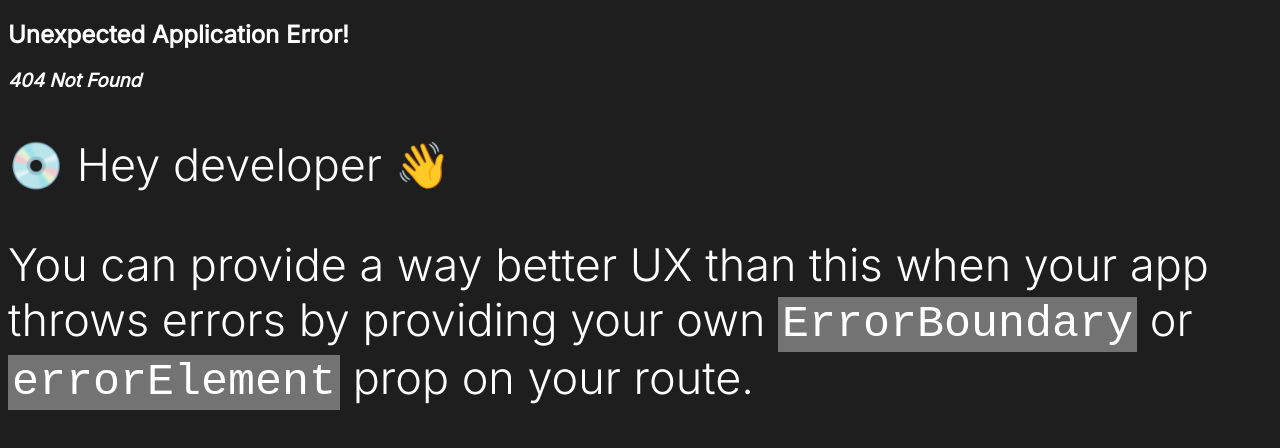
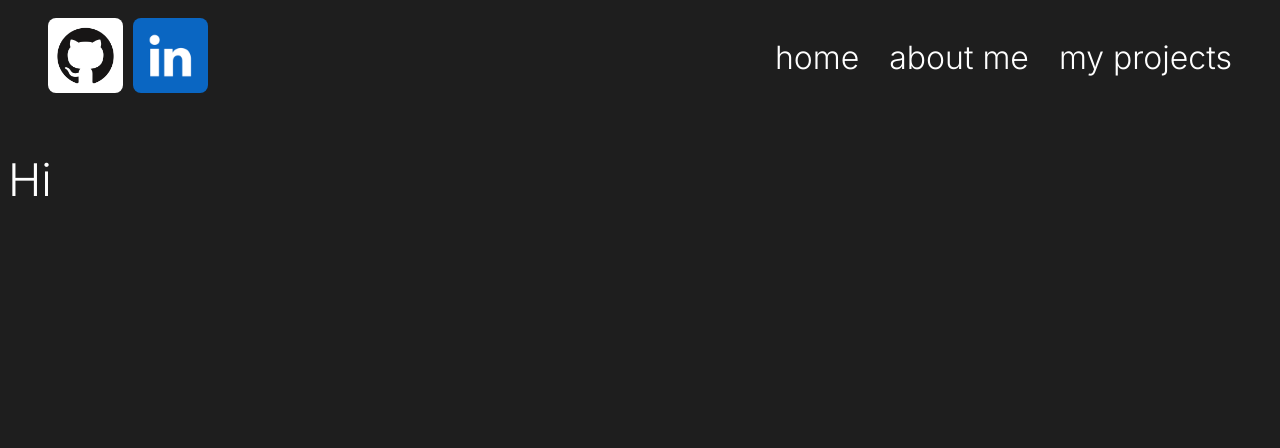
Before and after one commit to sjverdejo/Portfolio, a React (Create React App) app: page /about in a window 1280 px wide. Before the commit this address had no page. Shown: the top 448 px of the page. Built offline with nearby package versions, Linux system fonts and the light colour scheme.

Commit message:
Added routes for about me and projects

```diff
--- a/src/components/NavBar/NavBar.js
+++ b/src/components/NavBar/NavBar.js
@@ -5,17 +5,17 @@ import li from '../../assets/images/linkedin.png'
 
 function Navigation() {
     return(
-        <div className='navbar'>
+        <nav className='navbar'>
             <div className='top_left'>
                 <NavLink isText={false} text='linkedin' link='http://github.com/sjverdejo' image={gh}/>
                 <NavLink isText={false} text='github' link='http://linkedin.com' image={li}/>
             </div>
             <div className='top_right'>
-                <NavLink isText={true} text='home' link=''/>
-                <NavLink isText={true} text='about me' link=''/>
-                <NavLink isText={true} text='my projects' link=''/>
+                <NavLink isText={true} text='home' link='/'/>
+                <NavLink isText={true} text='about me' link='about'/>
+                <NavLink isText={true} text='my projects' link='projects'/>
             </div>
-        </div>
+        </nav>
     )
 }
 
--- a/src/components/NavBar/NavLink.js
+++ b/src/components/NavBar/NavLink.js
@@ -1,11 +1,10 @@
 import '../../assets/styles/NavLink.css'
-
+import { Link } from 'react-router-dom'
 function NavLink({image, text, link, isText}) {
     //if isText prop is true return text link, otherwise, return image link
     if (isText) {
         return (
-            //change this to buttons later to keep as SPA
-            <a className='textLink' href={link}>{text}</a>
+            <Link to={link} className='textLink'>{text}</Link>
             )
     } else {
         return (
--- a/src/routes/About.js
+++ b/src/routes/About.js
@@ -0,0 +1,10 @@
+
+function About() {
+    return (
+        <div>
+            <p>Hi</p>
+        </div>
+    )
+}
+
+export default About
--- a/src/routes/Projects.js
+++ b/src/routes/Projects.js
@@ -0,0 +1,9 @@
+function Projects() {
+    return (
+        <div>
+            <a>Project</a>
+        </div>
+    )
+}
+
+export default Projects
```
Also changed, not shown: src/index.js (+10 -0 lines).
